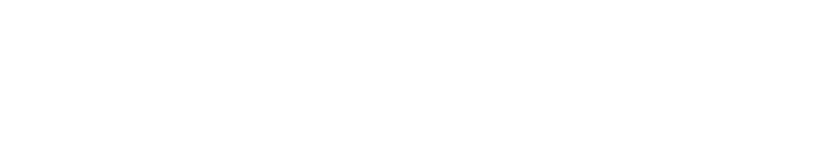
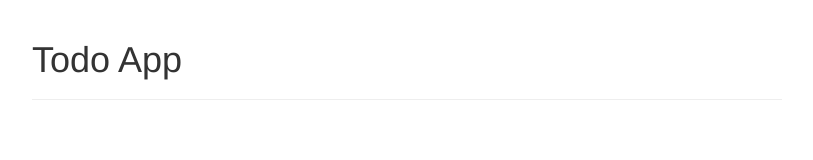
Before and after one commit to amhayslip/jquery-todo, a plain HTML site: page index.html in a window 1280 px wide. Shown: the whole page, without its empty margins (233-1046 px from the left). Drawn offline with nearby package versions, Linux system fonts and the light colour scheme.

Commit message:
add title

```diff
--- a/index.html
+++ b/index.html
@@ -12,6 +12,10 @@
       <div class="row">
         <div class="col-md-8 col-md-offset-2">
 
+          <div class="page-header">
+            <h1>Todo App</h1>
+          </div>
+
         </div>
       </div>
     </div>
```
